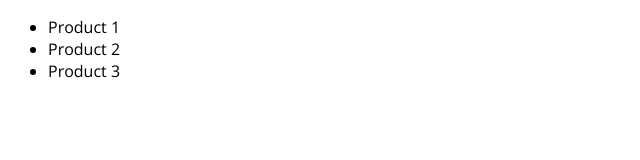
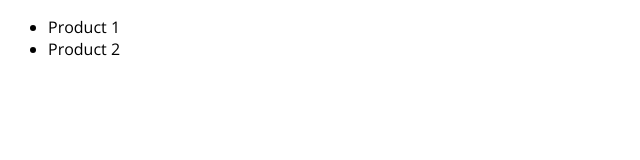
Before and after one commit to martinsgabriel1956/next_data-fetching, a Next.js app: page / in a window 1280 px wide. Shown: the top 160 px of the page, without its empty margins (0-640 px from the left). Built offline with nearby package versions, Linux system fonts and the light colour scheme.

Commit message:
feat: using getStaticProps in the homepage

```diff
--- a/pages/index.js
+++ b/pages/index.js
@@ -1,9 +1,24 @@
-export default function Home() {
+export default function Home(props) {
+  const { products } = props;
+
   return (
     <ul>
-      <li>Product 1</li>
-      <li>Product 2</li>
-      <li>Product 3</li>
+      {products.map(product => (
+        <li key={product.id}>
+          {product.title}
+        </li>
+      ))}
     </ul>
   )
 }
+
+export async function getStaticProps() {
+  return {
+    props: {
+      products: [
+        { id: 'p1', title: 'Product 1' },
+        { id: 'p2', title: 'Product 2' },
+      ]
+    }
+  }
+}
```
Also changed, not shown: data/dummy-backend-.json (added, +7 -0 lines).
